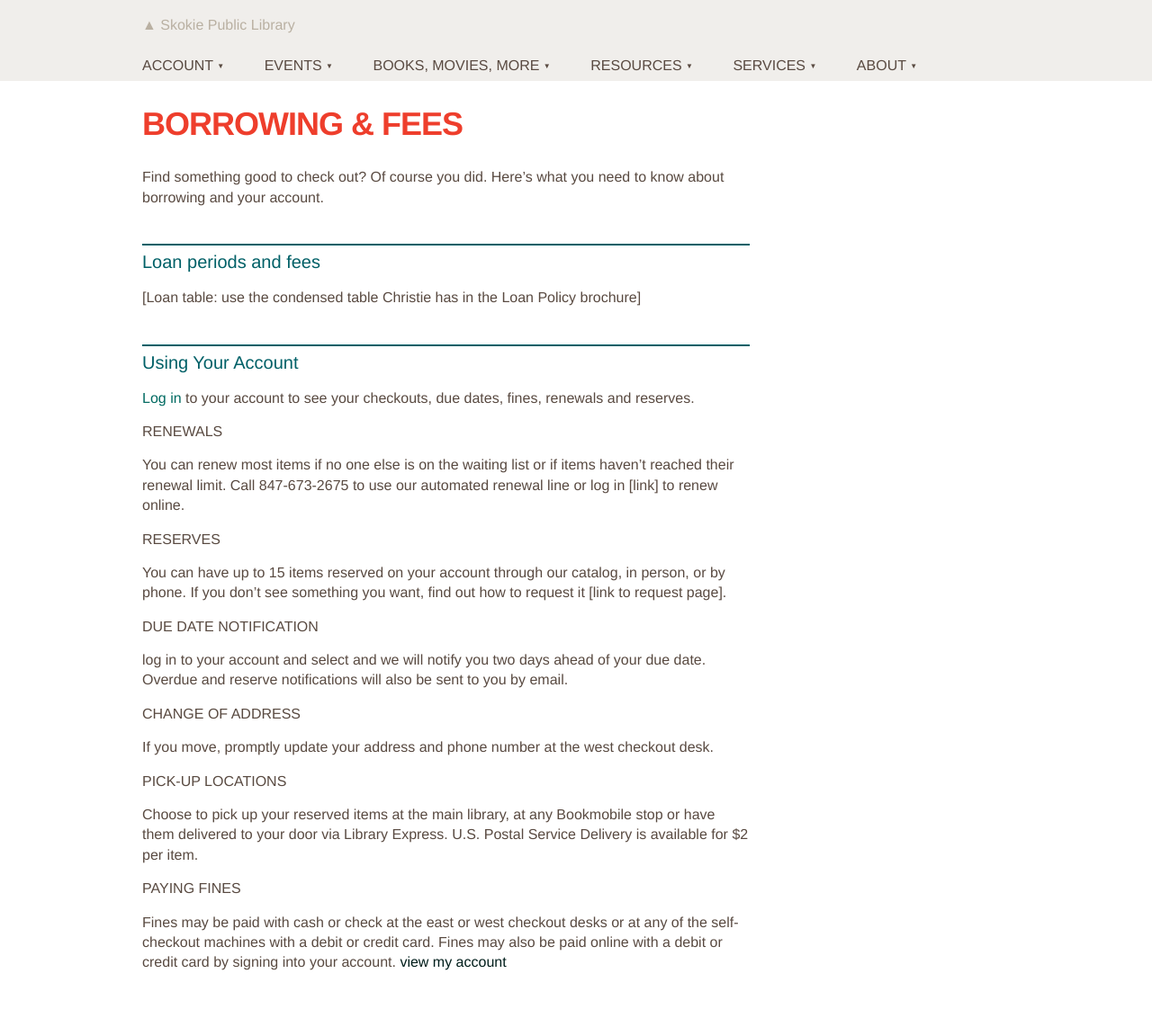
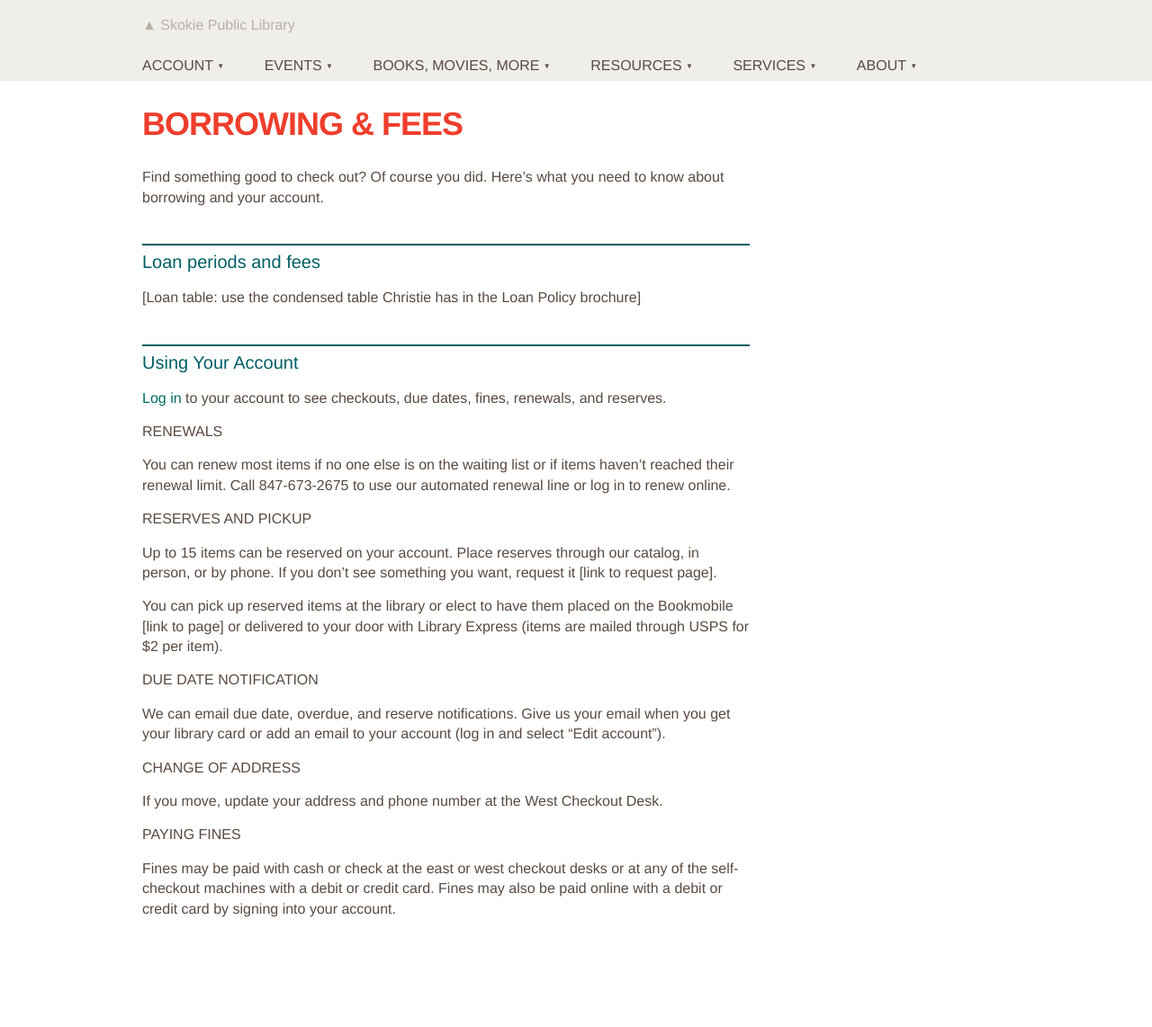
Before and after one commit to skokielibrary/spl-content, a Jekyll site: the page built from _content/eileen/about--borrowing-fees.markdown, in a window 1280 px wide. Shown: the whole page at 90% size. Built offline with Jekyll 4.4.1, drawn with Linux system fonts in a browser that asks for light colours; after the commit the page ends 1082 px from its top, so only the background shows below that.

Commit message:
Updated about--borrowing-fees.markdown

```diff
--- a/_content/eileen/about--borrowing-fees.markdown
+++ b/_content/eileen/about--borrowing-fees.markdown
@@ -11,20 +11,21 @@ Find something good to check out? Of course you did. Here's what you need to kno
 
 ##Using Your Account
 
-[Log in](https://catalog.skokielibrary.info/iii/cas/login?service=https%3A%2F%2Fencore.skokielibrary.info%3A443%2Fiii%2Fencore%2Fj_acegi_cas_security_check&lang=eng) to your account to see your checkouts, due dates, fines, renewals and reserves.
+[Log in](https://catalog.skokielibrary.info/iii/cas/login?service=https%3A%2F%2Fencore.skokielibrary.info%3A443%2Fiii%2Fencore%2Fj_acegi_cas_security_check&lang=eng) to your account to see checkouts, due dates, fines, renewals, and reserves.
 
 ###Renewals
-You can renew most items if no one else is on the waiting list or if items haven't reached their renewal limit. Call 847-673-2675 to use our automated renewal line or log in [link] to renew online.
+You can renew most items if no one else is on the waiting list or if items haven't reached their renewal limit. Call 847-673-2675 to use our automated renewal line or log in to renew online.
 
-###Reserves
-You can have up to 15 items reserved on your account through our catalog, in person, or by phone. If you don't see something you want, find out how to request it [link to request page].
+###Reserves and pickup
+Up to 15 items can be reserved on your account. Place reserves through our catalog, in person, or by phone. If you don't see something you want, request it [link to request page].
+
+You can pick up reserved items at the library or elect to have them placed on the Bookmobile [link to page] or delivered to your door with Library Express (items are mailed through USPS for $2 per item).
 
 ###Due date notification
-log in to your account and select and we will notify you two days ahead of your due date. Overdue and reserve notifications will also be sent to you by email.
+We can email due date, overdue, and reserve notifications. Give us your email when you get your library card or add an email to your account (log in and select "Edit account").
+
 ###Change of Address
-If you move, promptly update your address and phone number at the west checkout desk.
-###Pick-up Locations
-Choose to pick up your reserved items at the main library, at any Bookmobile stop or have them delivered to your door via Library Express. U.S. Postal Service Delivery is available for $2 per item.
+If you move, update your address and phone number at the West Checkout Desk.
 
 ###Paying Fines
-Fines may be paid with cash or check at the east or west checkout desks or at any of the self-checkout machines with a debit or credit card. Fines may also be paid online with a debit or credit card by signing into your account. [view my account]()
+Fines may be paid with cash or check at the east or west checkout desks or at any of the self-checkout machines with a debit or credit card. Fines may also be paid online with a debit or credit card by signing into your account.
```
